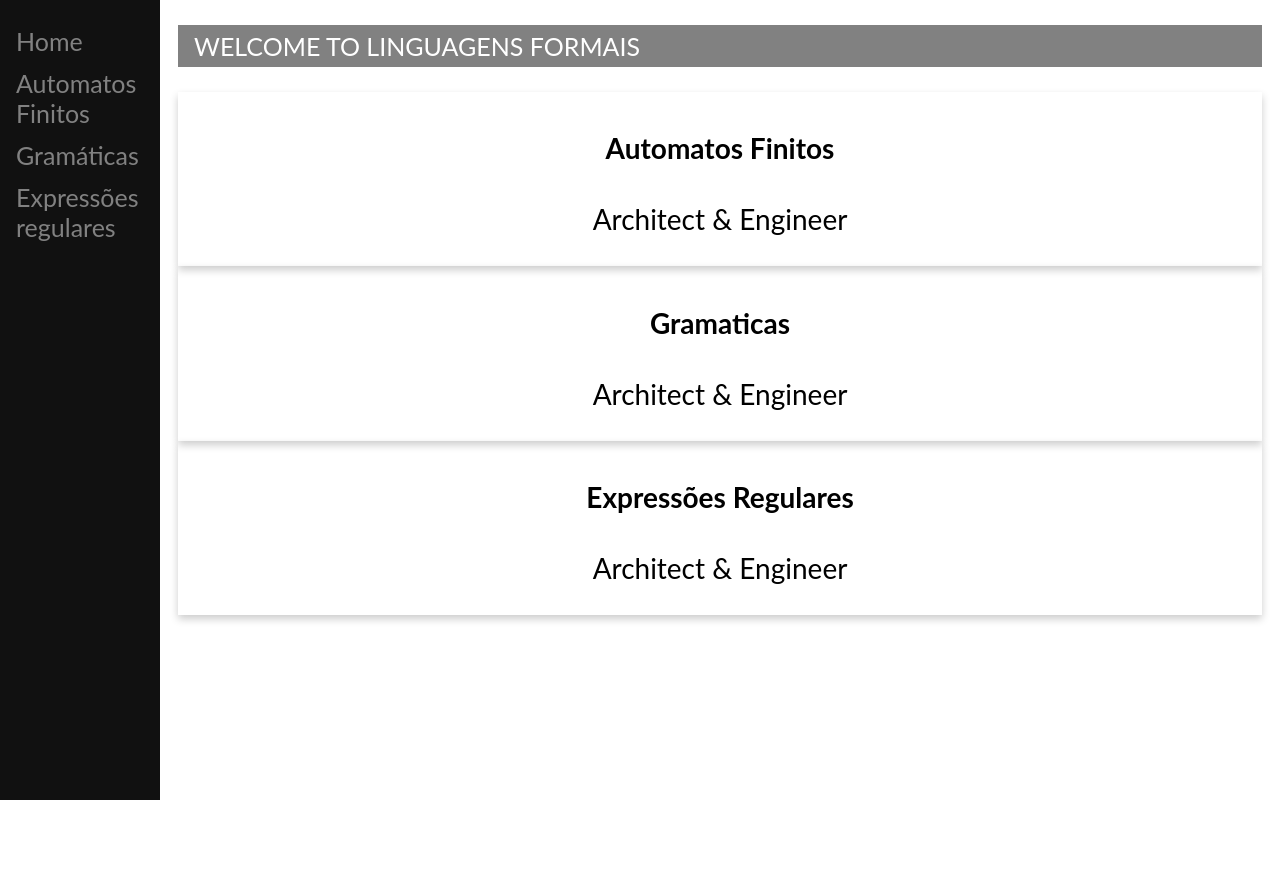
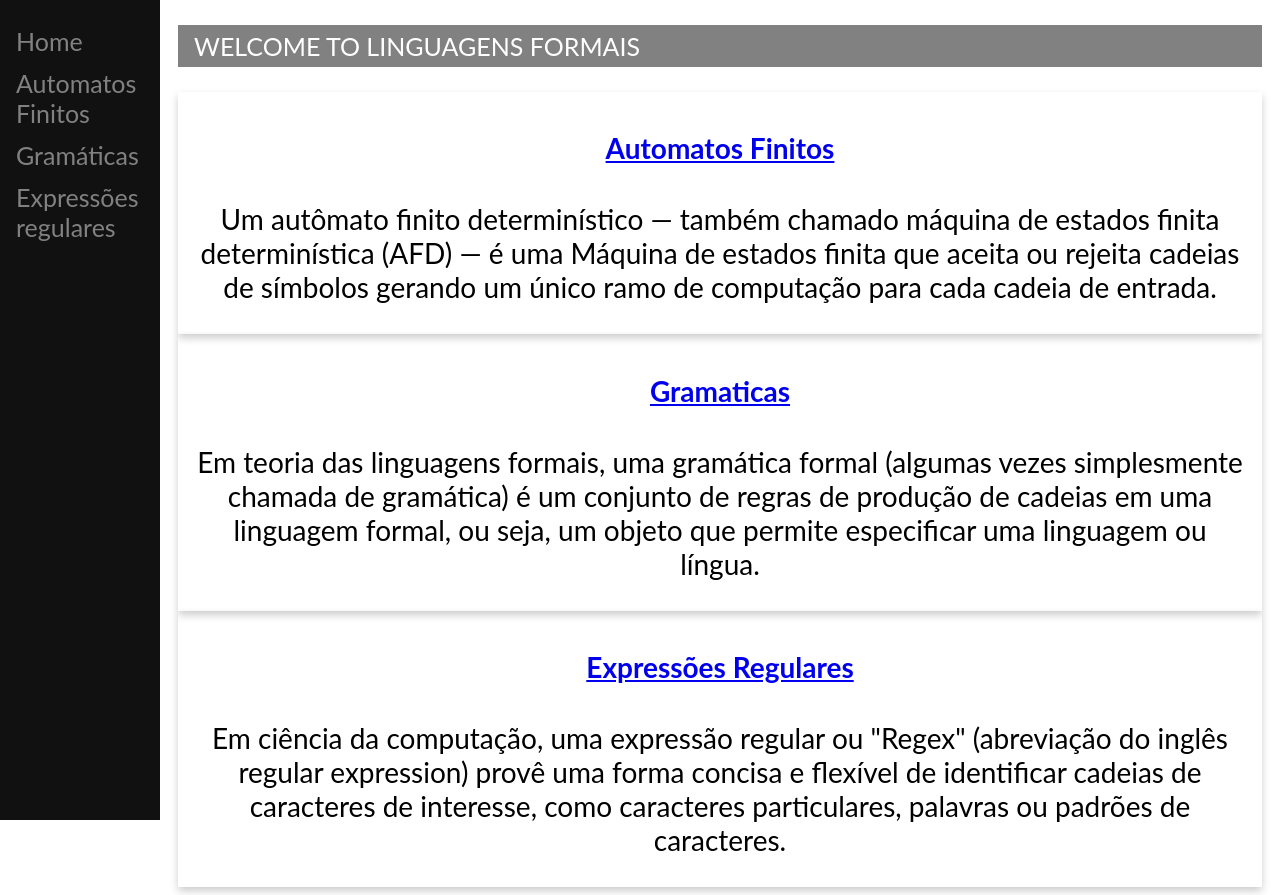
Before and after one commit to artmra/trabalho_formais, a Django app: page / in a window 1280 px wide. Before the commit the page ends 800 px from the top, so only its background shows below. Run offline with Django 3.2, Linux system fonts and the light colour scheme.

Commit message:
Added meaning of gramatica, expressao and automato to the index

```diff
--- a/trab_formais/io_utils/templates/index.html
+++ b/trab_formais/io_utils/templates/index.html
@@ -32,22 +32,22 @@
 
 		<div class="card">
 			<div class="container">
-				<h4><b>Automatos Finitos</b></h4>
-				<p>Architect & Engineer</p>
+				<h4><b><a href="/af"> Automatos Finitos </a></b></h4>
+				<p>Um autômato finito determinístico — também chamado máquina de estados finita determinística (AFD) — é uma Máquina de estados finita que aceita ou rejeita cadeias de símbolos gerando um único ramo de computação para cada cadeia de entrada.</p>
 			</div>
 		</div>
 
 		<div class="card">
 			<div class="container">
-				<h4><b>Gramaticas</b></h4>
-				<p>Architect & Engineer</p>
+				<h4><b><a href="/gr"> Gramaticas </a></b></h4>
+				<p>Em teoria das linguagens formais, uma gramática formal (algumas vezes simplesmente chamada de gramática) é um conjunto de regras de produção de cadeias em uma linguagem formal, ou seja, um objeto que permite especificar uma linguagem ou língua. </p>
 			</div>
 		</div>
 
 		<div class="card">
 			<div class="container">
-				<h4><b>Expressões Regulares</b></h4>
-				<p>Architect & Engineer</p>
+				<h4><b><a href="/er"> Expressões Regulares </a></b></h4>
+				<p>Em ciência da computação, uma expressão regular ou "Regex" (abreviação do inglês regular expression) provê uma forma concisa e flexível de identificar cadeias de caracteres de interesse, como caracteres particulares, palavras ou padrões de caracteres.</p>
 			</div>
 		</div>
 	</div>
```
